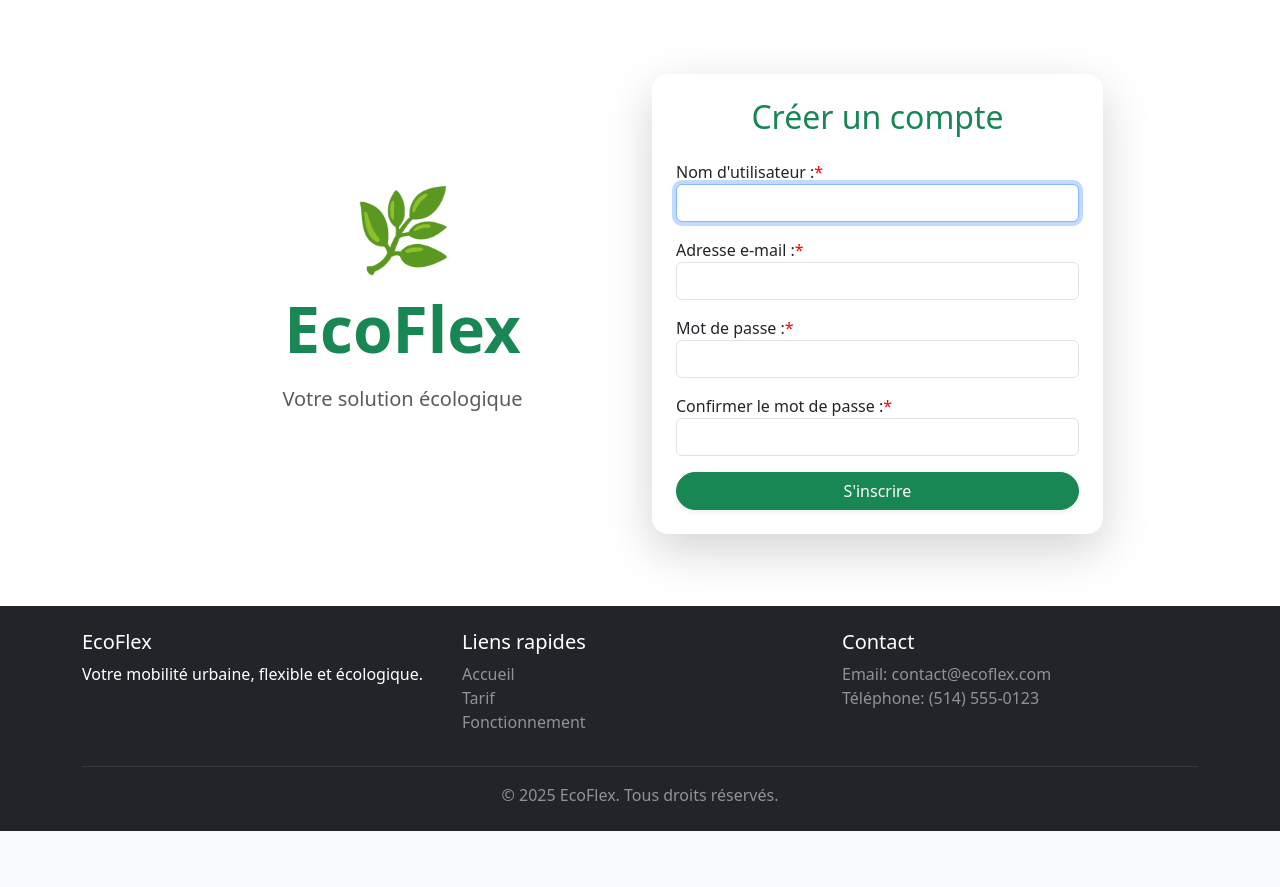
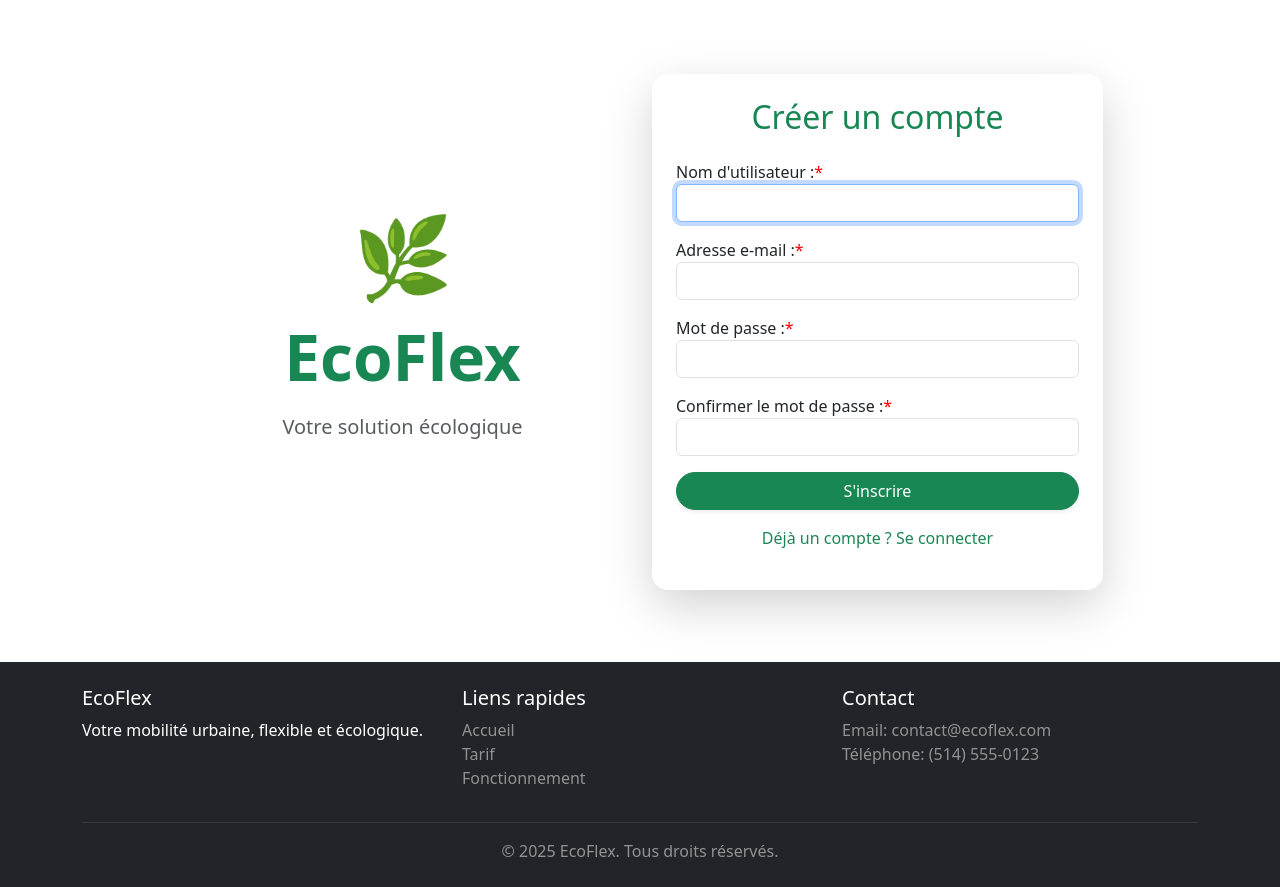
Before and after one commit to alphangenda/Projet_Web_Alpha_Ismail_Edouard, a Django app: page /inscription/ in a window 1280 px wide. Shown: the part 57-944 px from the top of the page. Before the commit the page ends 888 px from the top, so only its background shows below. Run offline with Django 5.2, Linux system fonts and the light colour scheme.

Commit message:
feat : ajout du lien de connexion

```diff
--- a/ecoflex/templates/ecoflex/inscription.html
+++ b/ecoflex/templates/ecoflex/inscription.html
@@ -75,11 +75,11 @@
           </button>
         </form>
 
-        <!--<p class="mt-3 text-center">
+        <p class="mt-3 text-center">
           <a href="{% url 'connexion' %}" class="text-decoration-none text-success">
             Déjà un compte ? Se connecter
           </a>
-        </p>-->
+        </p>
       </div>
     </div>
   </div>
```
